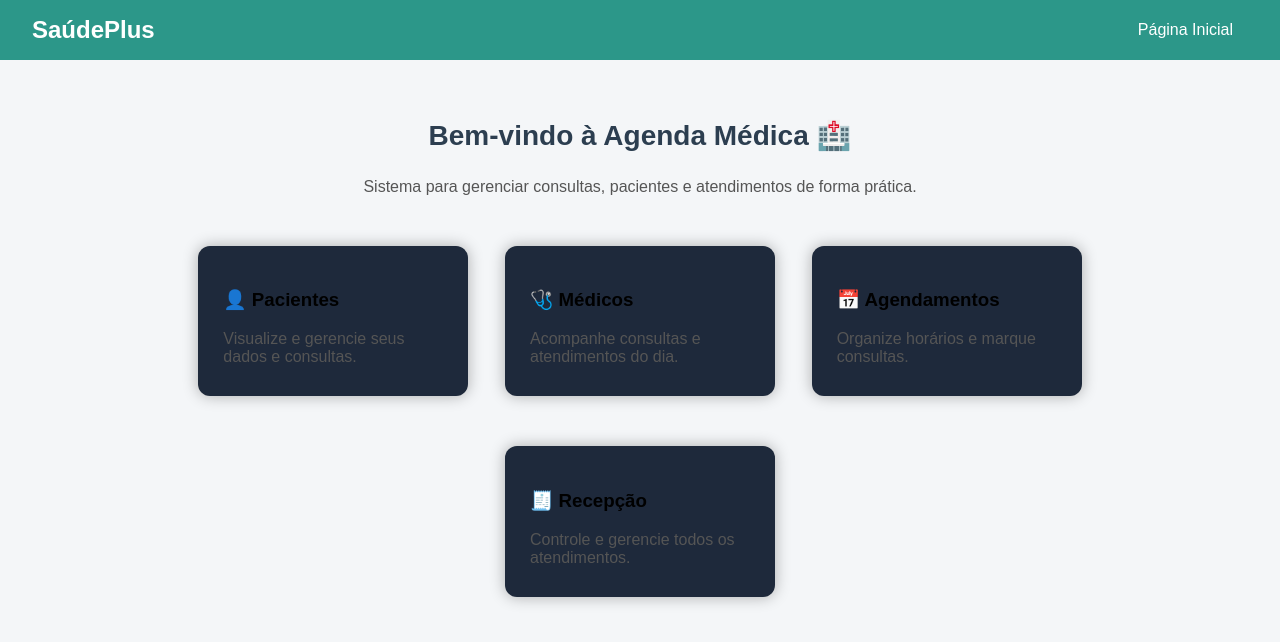
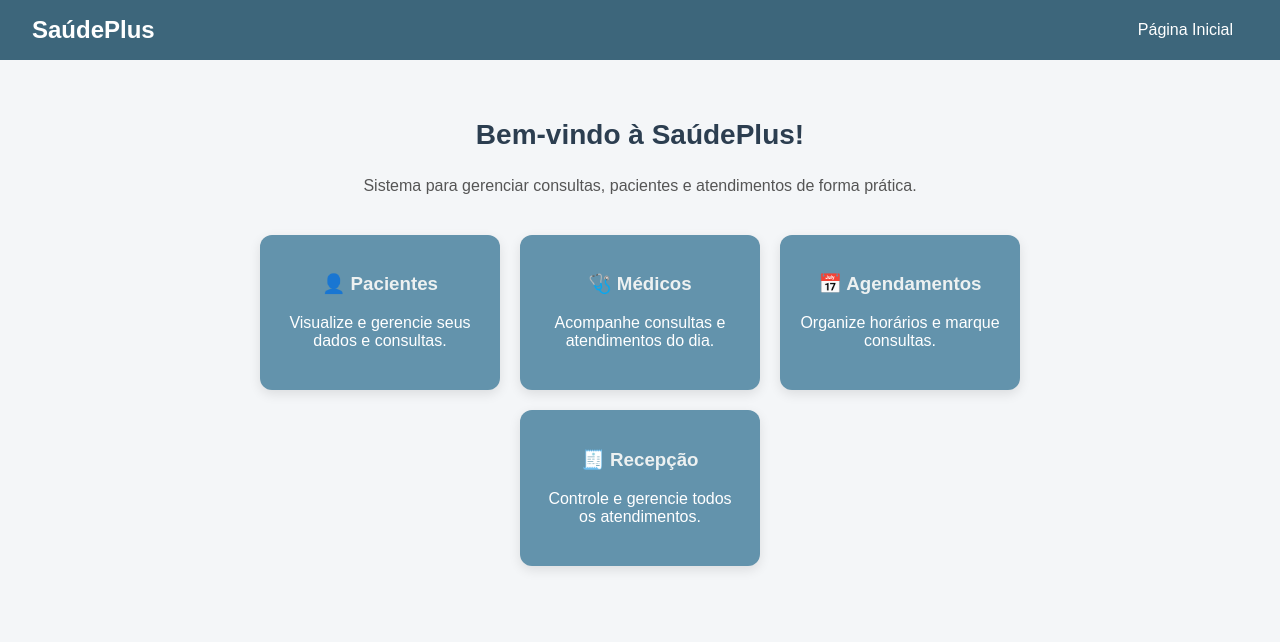
Before and after one commit to liynxyy/agendamed, a React (Vite) app: page /inicio in a window 1280 px wide. Shown: the top 642 px of the page. Built offline with nearby package versions, Linux system fonts and the light colour scheme.

Commit message:
Mais atualizações no CSS

```diff
--- a/src/components/menu.css
+++ b/src/components/menu.css
@@ -1,5 +1,5 @@
 .menu {
-  background-color: #2c9789;
+  background-color: #3d667b;
   padding: 1rem 2rem;
   display: flex;
   justify-content: space-between;
--- a/src/pages/inicio/inicio.css
+++ b/src/pages/inicio/inicio.css
@@ -1,4 +1,5 @@
 .container {
+  color: rgb(237, 241, 241);
   display: flex;
   flex-direction: column;
   align-items: center;
@@ -12,8 +13,8 @@
   margin-top: 20px;
 }
 
-.card {
-  background: white;
+.card1 {
+  background: #6393ac;
   padding: 20px;
   width: 200px;
   border-radius: 12px;
@@ -22,6 +23,56 @@
   transition: 0.3s;
 }
 
-.card:hover {
+.card1:hover {
   transform: scale(1.05);
 }
+
+.card2 {
+  background: #6393ac;
+  padding: 20px;
+  width: 200px;
+  border-radius: 12px;
+  text-align: center;
+  box-shadow: 0px 4px 12px rgba(0,0,0,0.1);
+  transition: 0.3s;
+}
+
+.card2:hover {
+  transform: scale(1.05);
+}
+
+.card3 {
+  background: #6393ac;
+  padding: 20px;
+  width: 200px;
+  border-radius: 12px;
+  text-align: center;
+  box-shadow: 0px 4px 12px rgba(0,0,0,0.1);
+  transition: 0.3s;
+}
+
+.card3:hover {
+  transform: scale(1.05);
+}
+
+.card4 {
+  background: #6393ac;
+  padding: 20px;
+  width: 200px;
+  border-radius: 12px;
+  text-align: center;
+  box-shadow: 0px 4px 12px rgba(0,0,0,0.1);
+  transition: 0.3s;
+}
+
+.card4:hover {
+  transform: scale(1.05);
+}
+
+
+.cards .card1 p,
+.cards .card2 p,
+.cards .card3 p,
+.cards .card4 p {
+    color: #ffffff !important;
+}
--- a/src/pages/inicio/inicio.jsx
+++ b/src/pages/inicio/inicio.jsx
@@ -7,28 +7,28 @@ export default function Inicio() {
       <Menu />
 
       <main className="container">
-        <h1>Bem-vindo à Agenda Médica 🏥</h1>
+        <h1>Bem-vindo à SaúdePlus!</h1>
         <p>
           Sistema para gerenciar consultas, pacientes e atendimentos de forma prática.
         </p>
 
         <div className="cards">
-          <div className="card">
+          <div className="card1">
             <h3>👤 Pacientes</h3>
             <p>Visualize e gerencie seus dados e consultas.</p>
           </div>
 
-          <div className="card">
+          <div className="card2">
             <h3>🩺 Médicos</h3>
             <p>Acompanhe consultas e atendimentos do dia.</p>
           </div>
 
-          <div className="card">
+          <div className="card3">
             <h3>📅 Agendamentos</h3>
             <p>Organize horários e marque consultas.</p>
           </div>
 
-          <div className="card">
+          <div className="card4">
             <h3>🧾 Recepção</h3>
             <p>Controle e gerencie todos os atendimentos.</p>
           </div>
--- a/src/pages/login/login.css
+++ b/src/pages/login/login.css
@@ -3,7 +3,7 @@
   display: flex;
   justify-content: center;
   align-items: center;
-  background: linear-gradient(135deg, #e3eef1, rgb(129, 183, 186));
+  background: #edf5f8;
 }
 
 .login-box {
--- a/src/pages/medico/medico.css
+++ b/src/pages/medico/medico.css
@@ -21,19 +21,22 @@ h2 {
   margin: 15px 0;
 }
 
-button {
-  padding: 10px 18px;
+
+.container button {
+    background: #40729e !important;
+    color: white;
     border: none;
     border-radius: 8px;
-  background: linear-gradient(135deg, #009688, #00796b);
-  color: white;
+    padding: 10px 18px;
     cursor: pointer;
     transition: 0.3s;
 }
 
-button:hover {
+.container button:hover {
+    background: #5f95cb !important;
     transform: scale(1.05);
 }
+
 
 /* CARDS */
 .cards {
@@ -43,20 +46,24 @@ button:hover {
   gap: 20px;
 }
 
-.card {
-  background: white;
+
+main.container .card {
+    background-color: #6393ac !important;
+    color: white;
     padding: 18px;
     width: 250px;
     border-radius: 12px;
-  box-shadow: 0px 4px 12px rgba(0,0,0,0.1);
+    box-shadow: 0px 4px 12px rgba(0, 0, 0, 0.1);
     text-align: left;
     transition: 0.3s;
 }
+
 
 .card:hover {
   transform: translateY(-5px);
 }
 
-.card p {
+main.container .card p {
+  color: rgb(255, 255, 255);
   margin: 5px 0;
 }
--- a/src/pages/minhasConsultas/minhasConsultas.css
+++ b/src/pages/minhasConsultas/minhasConsultas.css
@@ -20,7 +20,7 @@
   margin-bottom: 20px;
   border-radius: 16px;
   box-shadow: 0 4px 15px rgba(0, 0, 0, 0.08);
-  border-left: 5px solid #6c4ab6;
+  border-left: 5px solid #5595d6;
 }
 
 .minha-consulta-card p {
--- a/src/pages/verPacientes/verPacientes.css
+++ b/src/pages/verPacientes/verPacientes.css
@@ -25,7 +25,7 @@
   padding: 25px 30px;
   border-radius: 16px;
   box-shadow: 0 4px 15px rgba(0, 0, 0, 0.08);
-  border-left: 5px solid #6c4ab6;
+  border-left: 5px solid #5595d6;
 }
 
 .paciente-card h2 {
```
Lines whose indentation alone changed are shown as unchanged.
